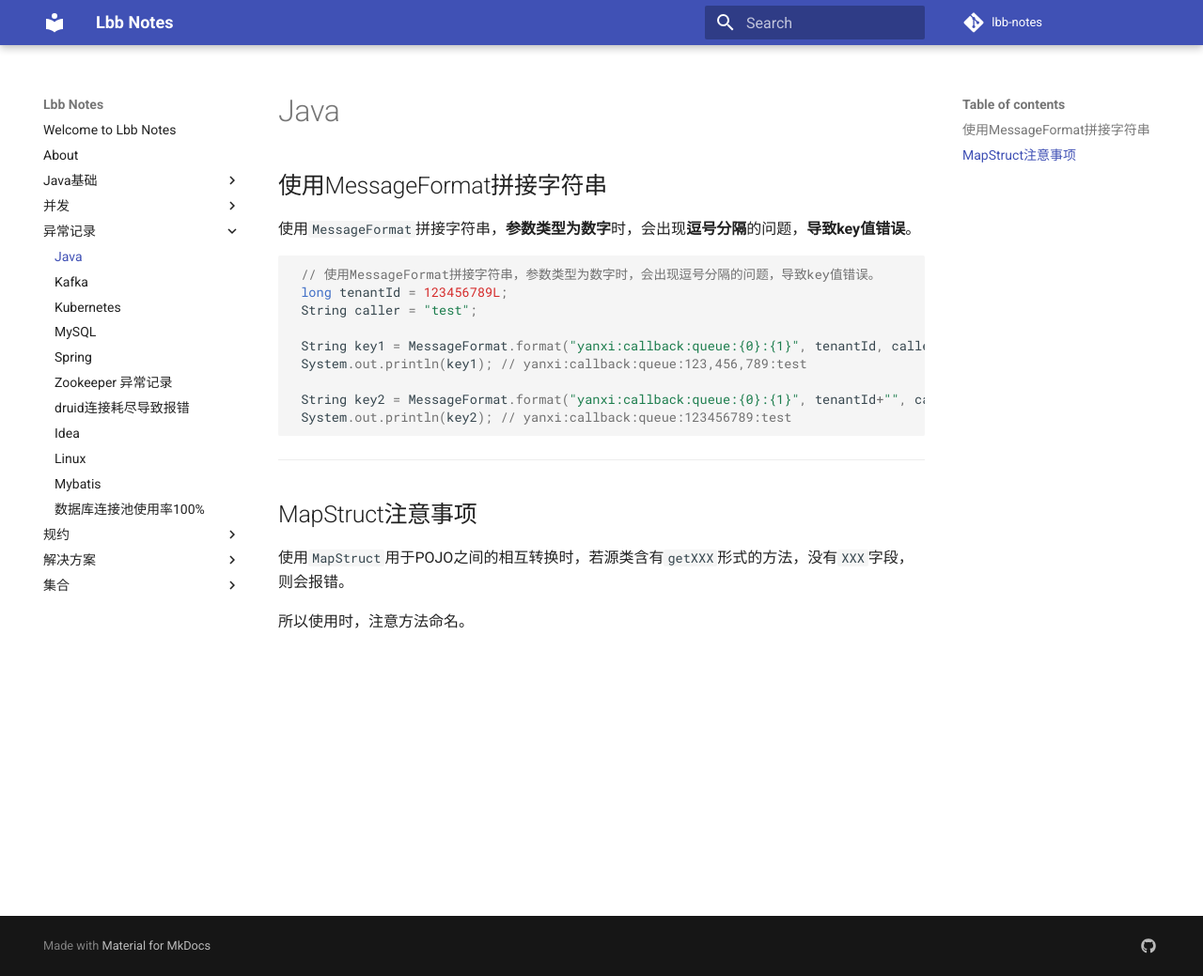
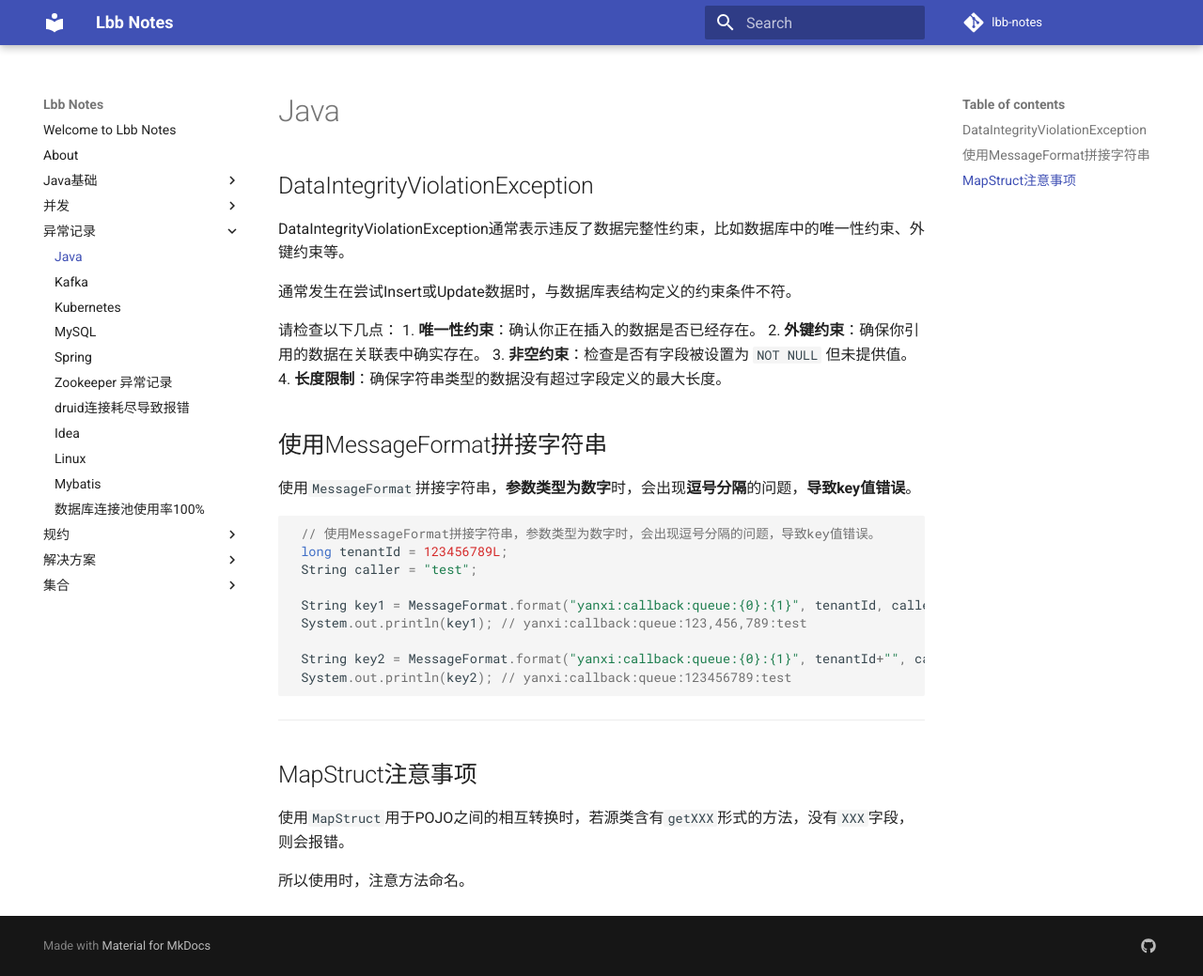
Before and after one commit to ban-l/lbb-notes, an MkDocs documentation site: the page built from docs/异常记录/Java.md, in a window 1280 px wide and 1039 px high. Shown: the whole window at 94% size. Built offline with MkDocs 1.6.1 and Material for MkDocs 9.7.7, drawn with Linux system fonts in a browser that asks for light colours; comment, search, counter and statistics services are not loaded.

Commit message:
DataIntegrityViolationException

```diff
--- a/docs/异常记录/Java.md
+++ b/docs/异常记录/Java.md
@@ -1,3 +1,16 @@
+## DataIntegrityViolationException
+
+DataIntegrityViolationException通常表示违反了数据完整性约束，比如数据库中的唯一性约束、外键约束等。
+
+通常发生在尝试Insert或Update数据时，与数据库表结构定义的约束条件不符。
+
+请检查以下几点：
+1. **唯一性约束**：确认你正在插入的数据是否已经存在。
+2. **外键约束**：确保你引用的数据在关联表中确实存在。
+3. **非空约束**：检查是否有字段被设置为 `NOT NULL` 但未提供值。
+4. **长度限制**：确保字符串类型的数据没有超过字段定义的最大长度。
+
+
 ## 使用MessageFormat拼接字符串
 
 使用`MessageFormat`拼接字符串，**参数类型为数字**时，会出现**逗号分隔**的问题，**导致key值错误**。
```
